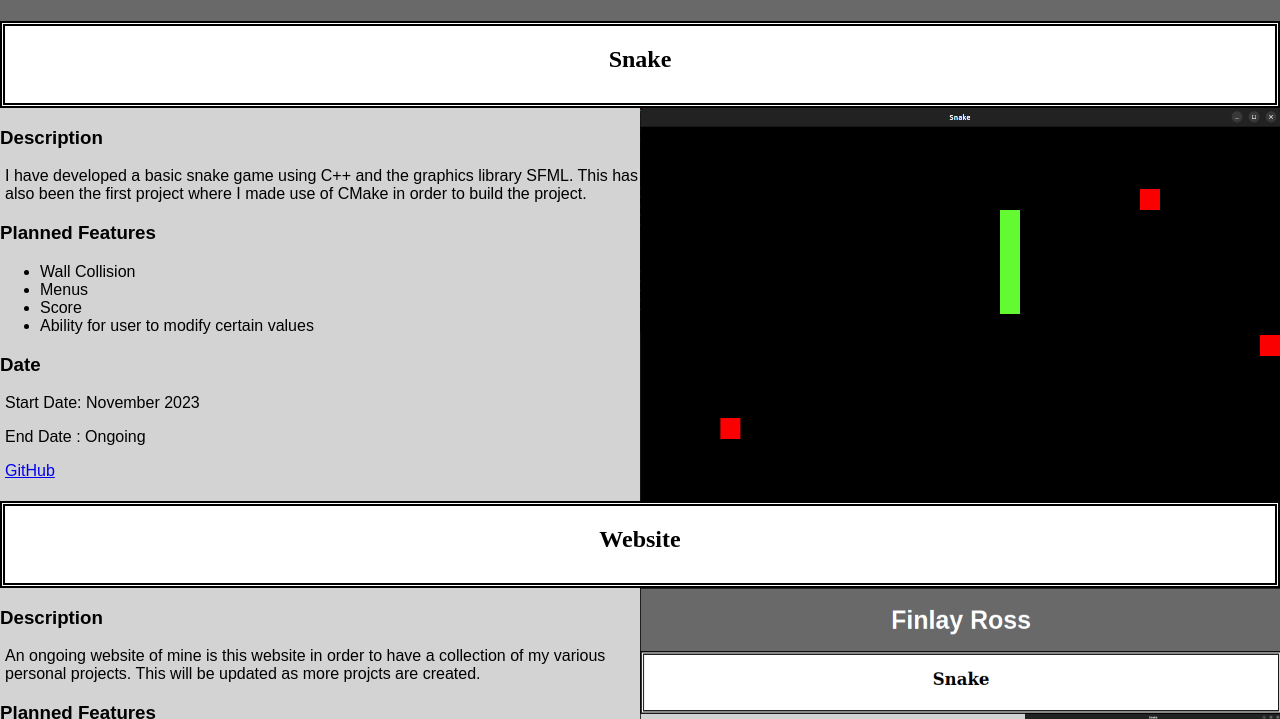
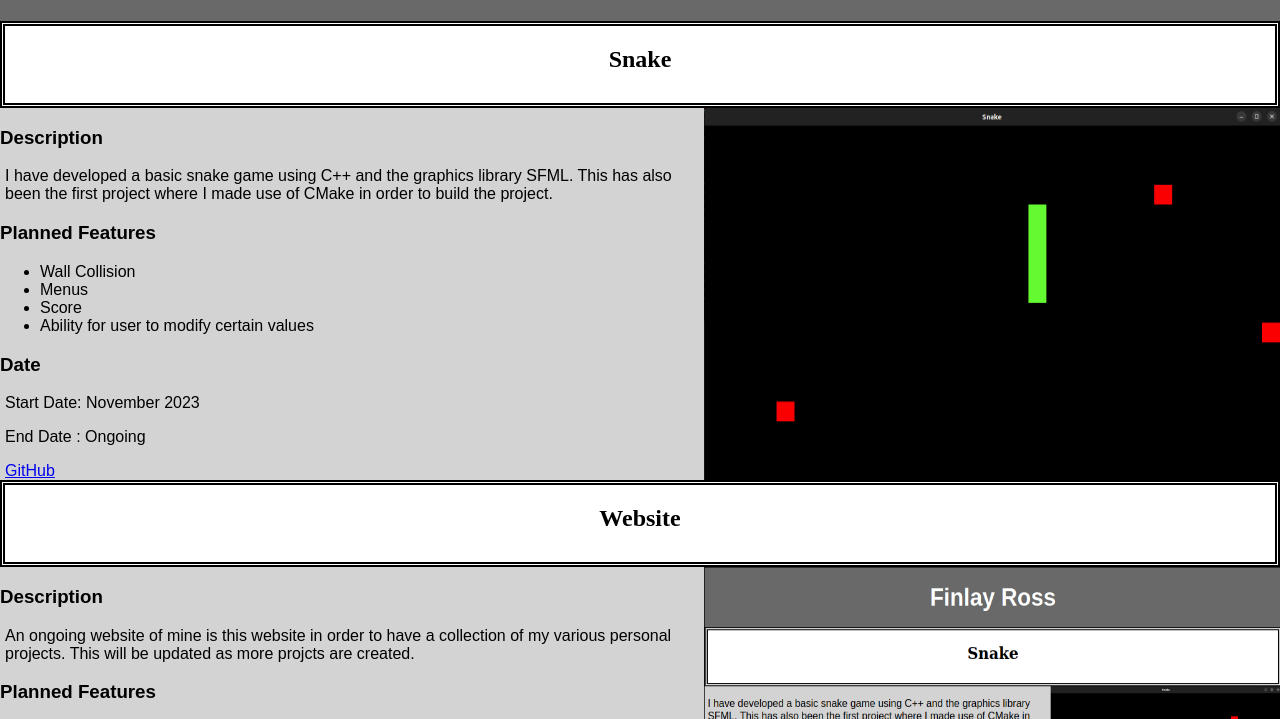
Before and after one commit to fnkle/Personal_Website, a plain HTML site: page index.html in a window 1280 px wide. Shown: the part 69-788 px from the top of the page. Drawn offline with Linux system fonts and the light colour scheme.

Commit message:
minor layout changes

```diff
--- a/styles.css
+++ b/styles.css
@@ -3,7 +3,7 @@ body {
     height:100%;
     grid-template-areas: "header header" "pTitle1 pTitle1" "project1 image1" "pTitle2 pTitle2" "project2 image2";
     grid-template-rows: 1fr 1fr 5fr 1fr 5fr ;
-	grid-template-columns: 5fr 5fr;
+	grid-template-columns: 11fr 9fr;
 	row-gap: 5px;
     align-items: center;
     height: 100vh;
```
